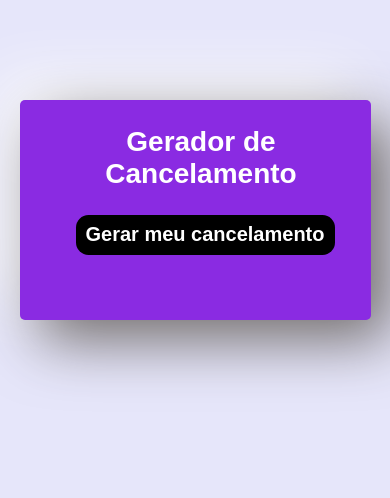
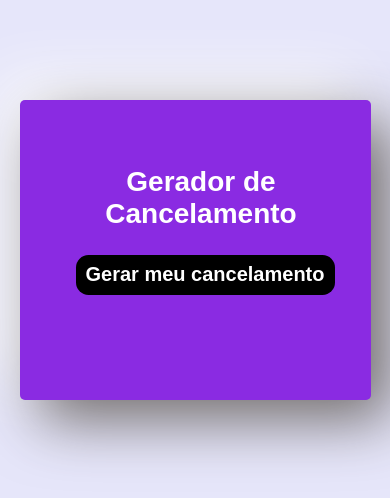
Before and after one commit to Dev-PauloVictor/geradorcancelamento, a React (Create React App) app: page / in a window 390 px wide. Shown: the top 498 px of the page. Built offline with nearby package versions, Linux system fonts and the light colour scheme.

Commit message:
Atualizando css

```diff
--- a/src/styles/App.module.css
+++ b/src/styles/App.module.css
@@ -5,7 +5,7 @@
 }
 .card {
   width: 60%;
-  height: 220px;
+  height: 250px ;
   display: flex;
   align-items: center;
   justify-content: center;
@@ -66,12 +66,14 @@
   font-size: x-large;
 }
 
-@media screen and (max-width: 767px) {
+@media screen and (max-width: 480px) {
   body {
     font-size: 18px;
   }
   .card {
     width: 90%;
+    height: 300px;
+
     white-space: wrap;
   }
   .titulo {
```
